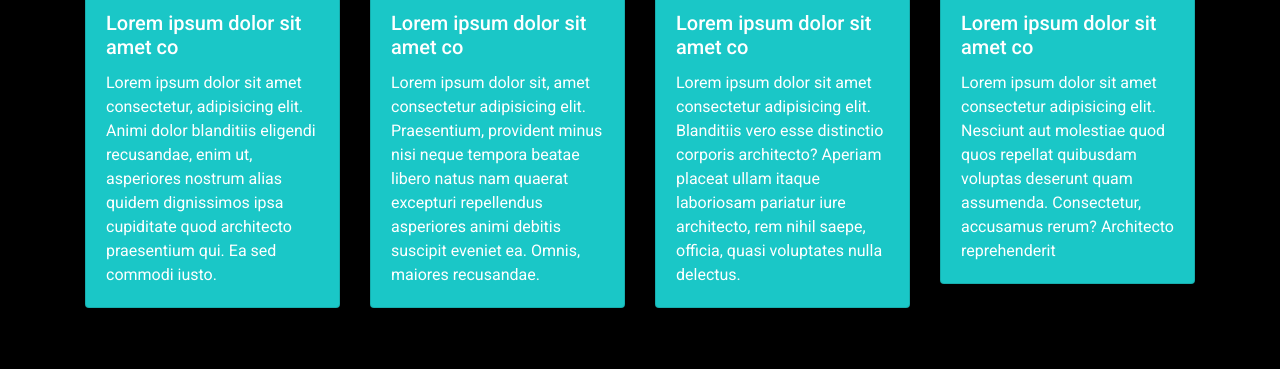
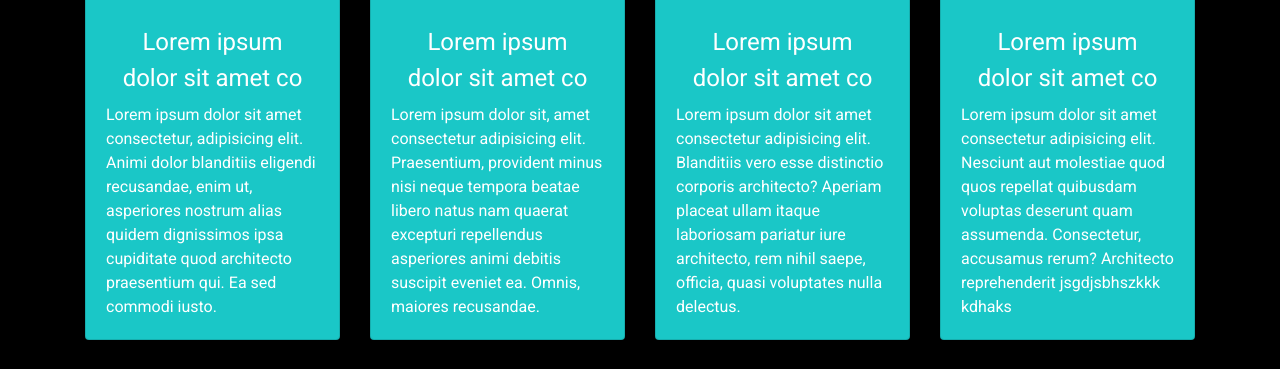
Before and after one commit to aleyire/Viajes-Chile, a plain HTML site: page index.html in a window 1280 px wide. Shown: the part 1439-1808 px from the top of the page. Drawn offline with nearby package versions, Linux system fonts and the light colour scheme; a script that the page names is missing.

Commit message:
viajes chile

```diff
--- a/assets/css/style.css
+++ b/assets/css/style.css
@@ -55,3 +55,6 @@ h2 h4 h5 {
 .icon-enlace {
   text-align: right;
 }
+.btn {
+  font-size: x-large;
+}
--- a/index.html
+++ b/index.html
@@ -243,7 +243,9 @@
                                     <img src="assets/img/card1.jpg" class="card-img-top img-fluid"
                                         alt="paisaje de montañas con lago" />
                                     <div class="card-body">
-                                        <h5 class="card-title text-white">Lorem ipsum dolor sit amet co</h5>
+                                        <button type="button" class="btn text-white" data-toggle="tooltip" data-placement="top" title="Lorem ipsum dolor sit amet co">
+                                            Lorem ipsum dolor sit amet co
+                                          </button>
                                         <p class="card-text text-white">
                                             Lorem ipsum dolor sit amet consectetur, adipisicing elit. Animi dolor
                                             blanditiis eligendi recusandae, enim ut, asperiores nostrum alias quidem
@@ -258,7 +260,9 @@
                                     <img src="assets/img/card2.jpg" class="card-img-top img-fluid"
                                         alt="paisaje de montañas con lago" />
                                     <div class="card-body">
-                                        <h5 class="card-title text-white">Lorem ipsum dolor sit amet co</h5>
+                                        <button type="button" class="btn text-white" data-toggle="tooltip" data-placement="top" title="Lorem ipsum dolor sit amet co">
+                                            Lorem ipsum dolor sit amet co
+                                          </button>
                                         <p class="card-text text-white">
                                             Lorem ipsum dolor sit, amet consectetur adipisicing elit. Praesentium,
                                             provident minus nisi neque tempora beatae libero natus nam quaerat excepturi
@@ -273,7 +277,9 @@
                                     <img src="assets/img/card3.jpg" class="card-img-top img-fluid"
                                         alt="desierto con lago" />
                                     <div class="card-body">
-                                        <h5 class="card-title text-white">Lorem ipsum dolor sit amet co</h5>
+                                        <button type="button" class="btn text-white" data-toggle="tooltip" data-placement="top" title="Lorem ipsum dolor sit amet co">
+                                            Lorem ipsum dolor sit amet co
+                                          </button>
                                         <p class="card-text text-white">
                                             Lorem ipsum dolor sit amet consectetur adipisicing elit. Blanditiis vero
                                             esse distinctio corporis architecto? Aperiam placeat ullam itaque laboriosam
@@ -287,11 +293,13 @@
                                 <div class="card mb-4">
                                     <img src="assets/img/card4.jpg" class="card-img-top img-fluid" alt="bosque" />
                                     <div class="card-body">
-                                        <h5 class="card-title text-white">Lorem ipsum dolor sit amet co</h5>
+                                        <button type="button" class="btn text-white" data-toggle="tooltip" data-placement="top" title="Lorem ipsum dolor sit amet co">
+                                            Lorem ipsum dolor sit amet co
+                                          </button>
                                         <p class="card-text text-white">
                                             Lorem ipsum dolor sit amet consectetur adipisicing elit. Nesciunt aut
                                             molestiae quod quos repellat quibusdam voluptas deserunt quam assumenda.
-                                            Consectetur, accusamus rerum? Architecto reprehenderit
+                                            Consectetur, accusamus rerum? Architecto reprehenderit jsgdjsbhszkkk kdhaks
                                         </p>
                                     </div>
                                 </div>
```
